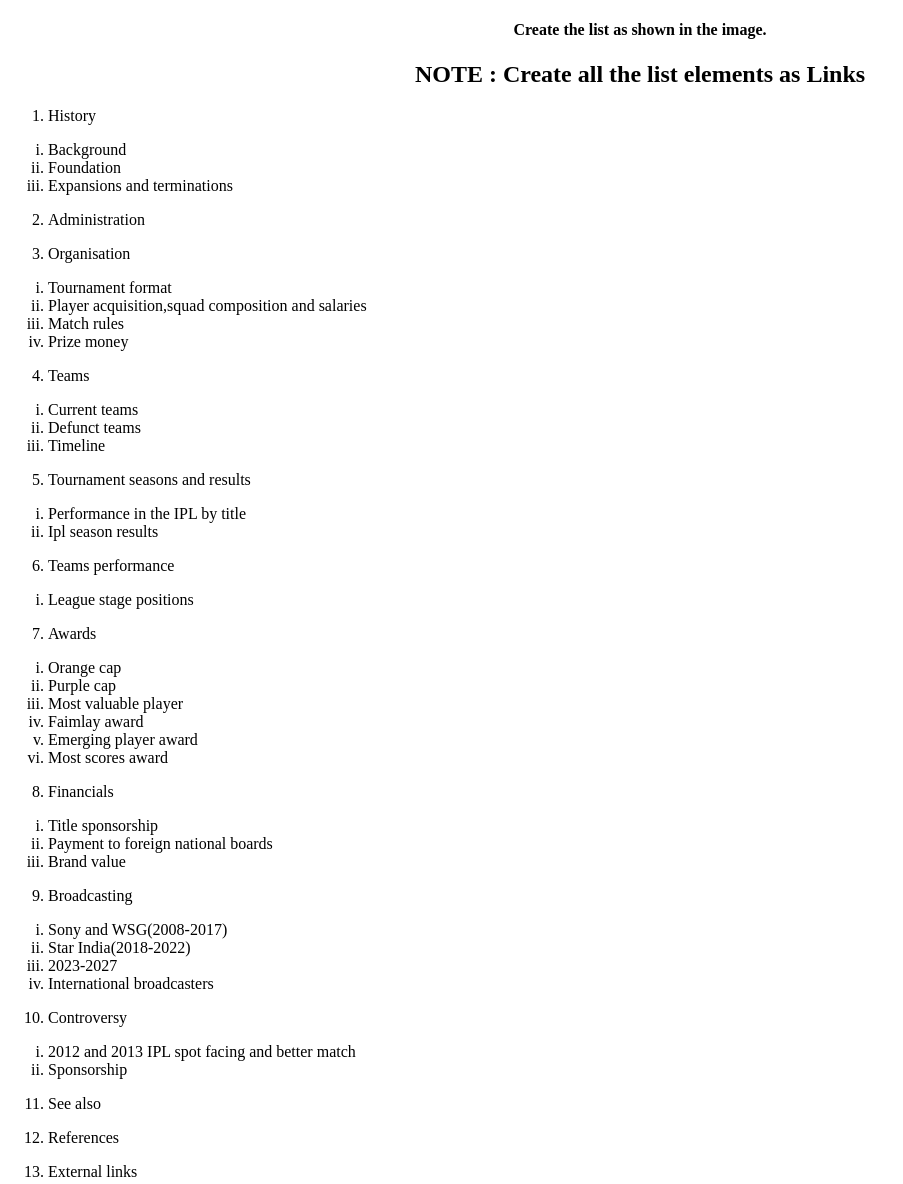
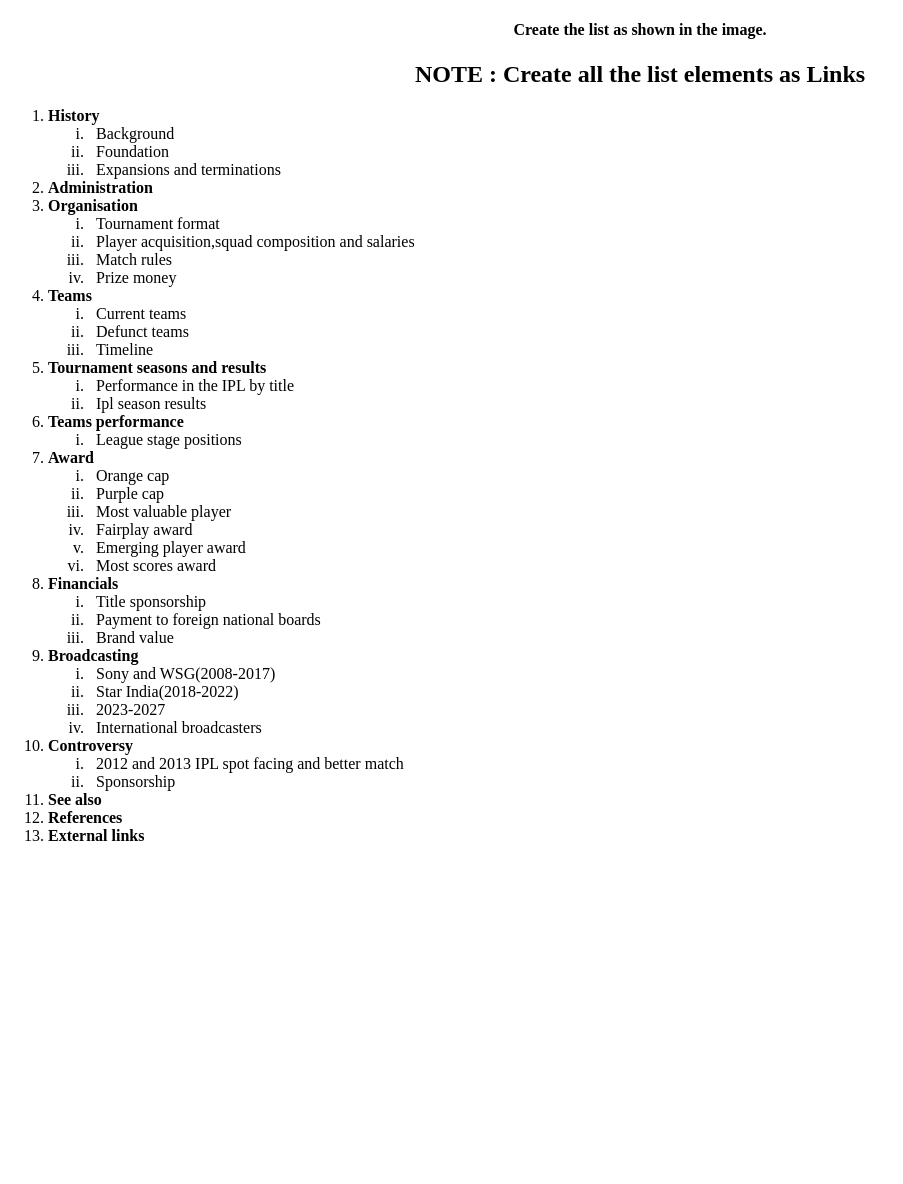
Before and after one commit to RamyaY17/Html_list, a plain HTML site: page index.html in a window 1280 px wide. Shown: the whole page, without its empty margins (0-903 px from the left). After the commit the page ends 861 px from the top, so only its background shows below. Drawn offline with Linux system fonts and the light colour scheme.

Commit message:
Update index.html

```diff
--- a/index.html
+++ b/index.html
@@ -12,90 +12,66 @@
     <h2 align="center">
         NOTE : Create all the list elements as Links
     </h2>
-    <ol type="1 ">
-        <li>History</li>
-        </ol>
+    <ol type="1">
+        <li><b>History</b></li>
     <ol type="i">
-        <li>Background</li>
-        <li>Foundation</li>
-        <li>Expansions and terminations</li>
+        <li>&nbsp&nbspBackground</li>
+        <li>&nbsp&nbspFoundation</li>
+        <li>&nbsp&nbspExpansions and terminations</li>
     </ol>
-    <ol type="1 " start="2">
-        <li>Administration</li>
+        <li><b>Administration</b></li>
+        <li><b>Organisation</b></li>
+
+    <ol type="i">
+        <li>&nbsp&nbspTournament format</li>
+        <li>&nbsp&nbspPlayer acquisition,squad composition and salaries</li>
+        <li>&nbsp&nbspMatch rules</li>
+        <li>&nbsp&nbspPrize money</li>
     </ol>
-    <ol type="1" start="3">
-        <li>Organisation</li>
+        <li><b>Teams</b></li>
+    <ol type="i">
+        <li>&nbsp&nbspCurrent teams</li>
+        <li>&nbsp&nbspDefunct teams</li>
+        <li>&nbsp&nbspTimeline</li>
+     </ol>
+        <li><b>Tournament seasons and results</b></li>
+     <ol type="i">
+        <li>&nbsp&nbspPerformance in the IPL by title</li>
+        <li>&nbsp&nbspIpl season results</li>
+     </ol>
+        <li><b>Teams performance</b></li>
+     <ol type="i">
+        <li>&nbsp&nbspLeague stage positions</li>
+     </ol>
+        <li><b>Award</b></li>
+     <ol type="i">
+        <li>&nbsp&nbspOrange cap</li>
+        <li>&nbsp&nbspPurple cap</li>
+        <li>&nbsp&nbspMost valuable player</li>
+        <li>&nbsp&nbspFairplay award</li>
+        <li>&nbsp&nbspEmerging player award</li>
+        <li>&nbsp&nbspMost scores award</li>
     </ol>
+        <li><b>Financials</b></li>
     <ol type="i">
-        <li>Tournament format</li>
-        <li>Player acquisition,squad composition and salaries</li>
-        <li>Match rules</li>
-        <li>Prize money</li>
+        <li>&nbsp&nbspTitle sponsorship</li>
+        <li>&nbsp&nbspPayment to foreign national boards</li>
+        <li>&nbsp&nbspBrand value</li>
     </ol>
-    <ol type="1" start="4">
-        <li>Teams</li>
+        <li><b>Broadcasting</b></li>
+    <ol type="i">
+        <li>&nbsp&nbspSony and WSG(2008-2017)</li>
+        <li>&nbsp&nbspStar India(2018-2022)</li>
+        <li>&nbsp&nbsp2023-2027</li>
+        <li>&nbsp&nbspInternational broadcasters</li>
     </ol>
+        <li><b>Controversy</b></li>
     <ol type="i">
-        <li>Current teams</li>
-        <li>Defunct teams</li>
-        <li>Timeline</li>
-     </ol>
-     <ol type="1" start="5">
-        <li>Tournament seasons and results</li>
-     </ol>
-     <ol type="i">
-        <li>Performance in the IPL by title</li>
-        <li>Ipl season results</li>
-     </ol>
-     <ol type="1" start="6">
-        <li>Teams performance</li>
-     </ol>
-     <ol type="i">
-        <li>League stage positions</li>
-     </ol>
-     <ol type="1" start="7">
-        <li>Awards</li>
-     </ol>
-     <ol type="i">
-        <li>Orange cap</li>
-        <li>Purple cap</li>
-        <li>Most valuable player</li>
-        <li>Faimlay award</li>
-        <li>Emerging player award</li>
-        <li>Most scores award</li>
+        <li>&nbsp&nbsp2012 and 2013 IPL spot facing and better match</li>
+        <li>&nbsp&nbspSponsorship</li>
     </ol>
-    <ol type="1" start="8">
-        <li>Financials</li>
-    </ol>
-    <ol type="i">
-        <li>Title sponsorship</li>
-        <li>Payment to foreign national boards</li>
-        <li>Brand value</li>
-    </ol>
-    <ol type="1" start="9">
-        <li>Broadcasting</li>
-    </ol>
-    <ol type="i">
-        <li>Sony and WSG(2008-2017)</li>
-        <li>Star India(2018-2022)</li>
-        <li>2023-2027</li>
-        <li>International broadcasters</li>
-    </ol>
-    <ol type="1" start="10">
-        <li>Controversy</li>
-    </ol>
-    <ol type="i">
-        <li>2012 and 2013 IPL spot facing and better match</li>
-        <li>Sponsorship</li>
-    </ol>
-    <ol type="1" start="11">
-        <li>See also</li>
-    </ol>
-    <ol type="1" start="12">
-        <li>References</li>
-    </ol>
-    <ol type="1" start="13">
-        <li>External links</li>
-    </ol>
+        <li><b>See also</b></li>
+        <li><b>References</b></li>
+        <li><b>External links</b></li>
 </body>
 </html>
```
